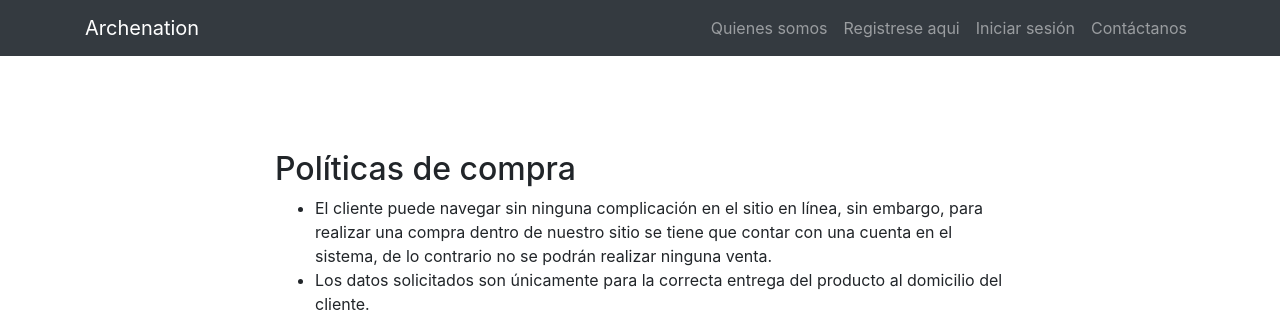
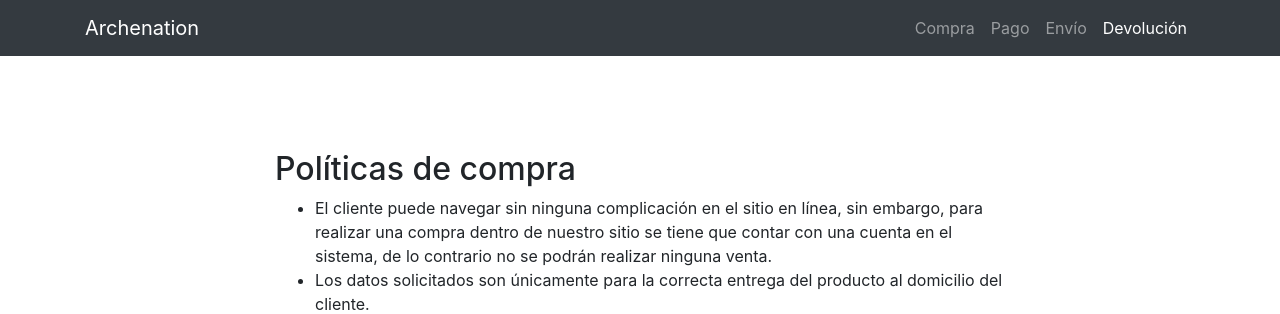
Before and after one commit to dragignaso/proyecto.archenation, a PHP site: page /politics.php in a window 1280 px wide. Shown: the top 314 px of the page. Run offline with PHP 8.4, Linux system fonts and the light colour scheme.

Commit message:
UPDATE: Nav Bar

```diff
--- a/politics.php
+++ b/politics.php
@@ -27,16 +27,16 @@
           <div class="collapse navbar-collapse" id="navbarResponsive">
             <ul class="navbar-nav ml-auto">
                 <li class="nav-item">
-                  <a class="nav-link js-scroll-trigger" href="who.php">Quienes somos</a>
+                  <a class="nav-link js-scroll-trigger" href="#compra">Compra</a>
                 </li>
                 <li class="nav-item">
-                  <a class="nav-link js-scroll-trigger" href="signinform.html">Registrese aqui</a>
+                  <a class="nav-link js-scroll-trigger" href="#pago">Pago</a>
                 </li>
                 <li class="nav-item">
-                  <a class="nav-link js-scroll-trigger" href="loginform.html">Iniciar sesión</a>
+                  <a class="nav-link js-scroll-trigger" href="#envio">Envío</a>
                 </li>
                 <li class="nav-item">
-                  <a class="nav-link js-scroll-trigger" href="contactoform.php">Contáctanos</a>
+                  <a class="nav-link js-scroll-trigger" href="#devolucion">Devolución</a>
                 </li>
             </ul>
           </div>
```
